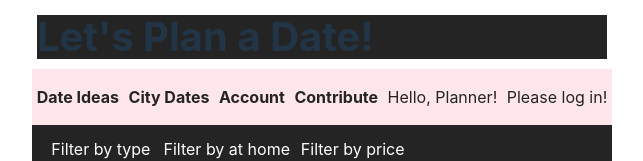
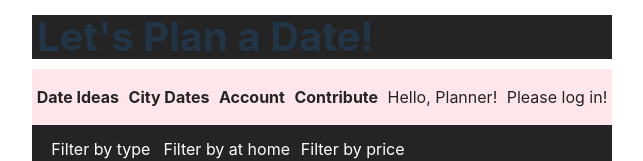
Before and after one commit to four10pm/Personal_Project, a React (Vite) app in the folder client/: page / in a window 1280 px wide. Shown: the top 161 px of the page, without its empty margins (318-961 px from the left). Built offline with nearby package versions, Linux system fonts and the light colour scheme; no server answers.

Commit message:
fixed H1 background more

```diff
--- a/client/src/App.css
+++ b/client/src/App.css
@@ -12,7 +12,8 @@ body {
 }
 
 h1 {
-  margin: 10px 5px 10px 5px;
+  margin: 10px 0px;
+  padding-left: 5px;
   background-color: #242424;
 }
 
```
